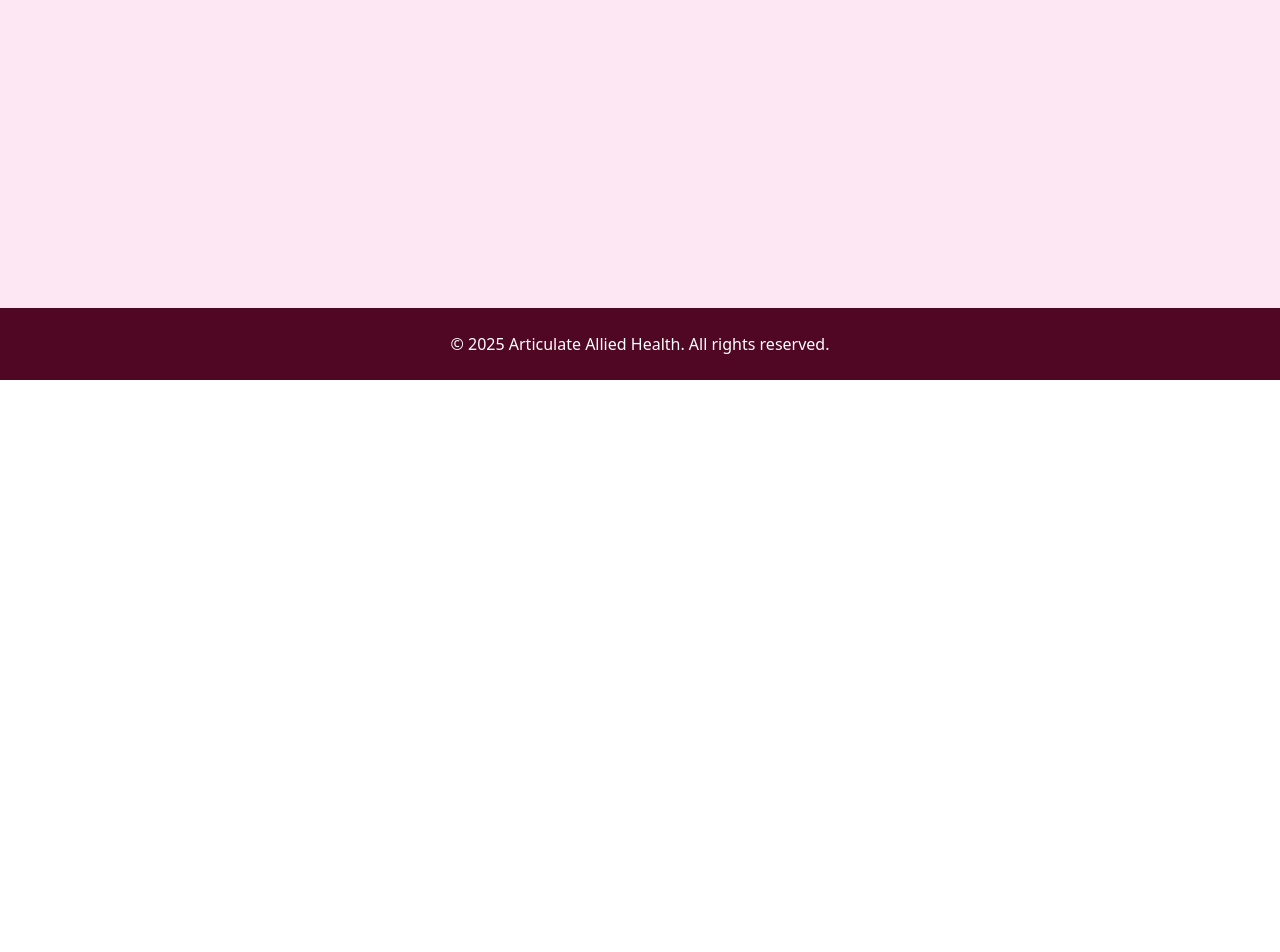
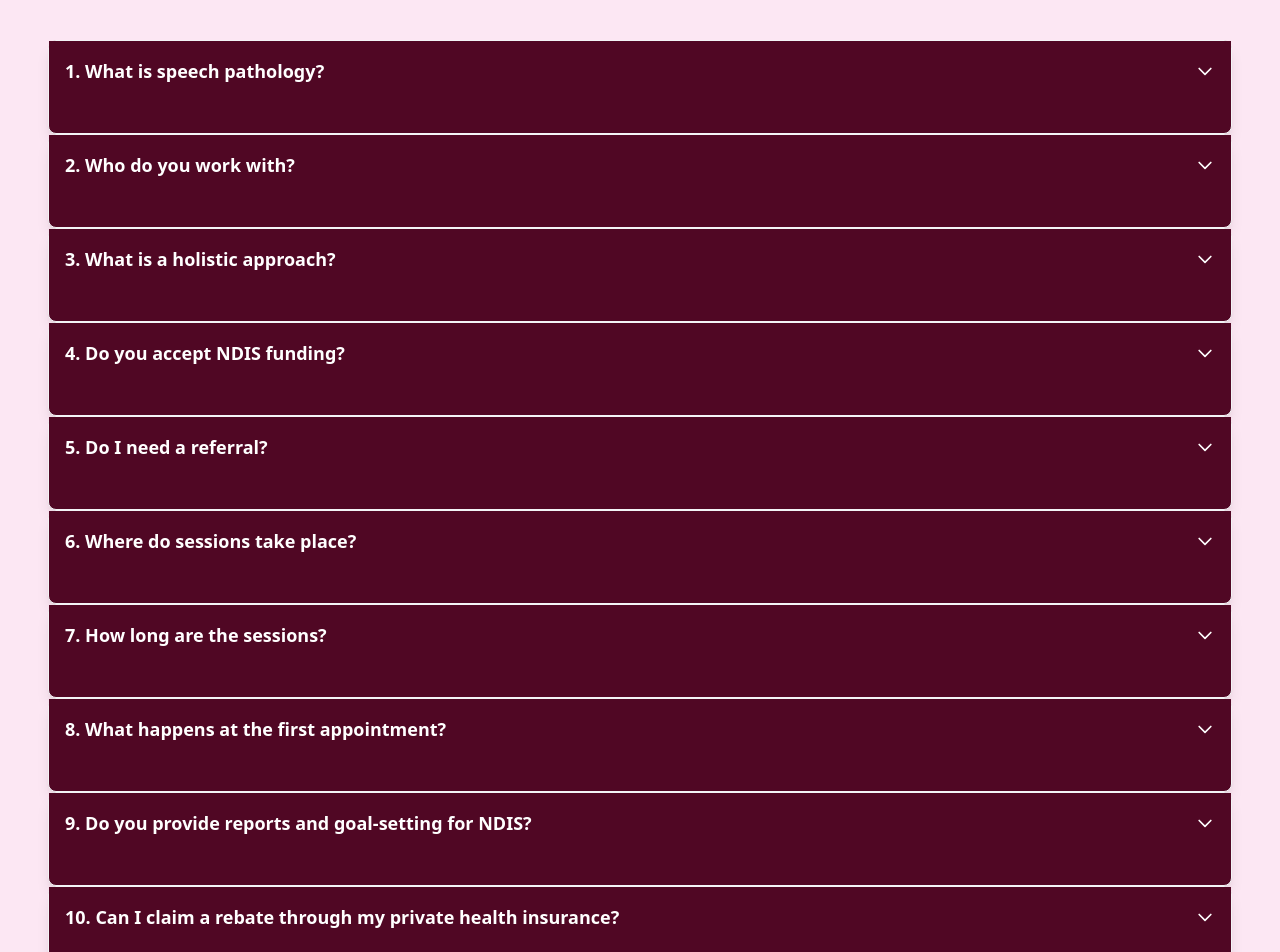
Before and after one commit to Vith101/articulate-ah, a React (Vite) app: page /faq in a window 1280 px wide. Shown: the part 420-1372 px from the top of the page. Before the commit the page ends 800 px from the top, so only its background shows below. Built offline with nearby package versions, Linux system fonts and the light colour scheme.

Commit message:
added faqs

```diff
--- a/src/App.tsx
+++ b/src/App.tsx
@@ -20,6 +20,7 @@ import FeesSection from './components/FeesSection';
 import SupervisionSection from './components/SupervisionSection';
 import PreeschoolSection from './components/PreeschoolSection';
 import PolicySection from './components/PolicySection';
+import FAQs from './components/FAQs';
 
 const App: React.FC = () => {
   return (
@@ -36,6 +37,7 @@ const App: React.FC = () => {
             <Route path="/preschoolScreeners" element={<PreeschoolSection />} />
             <Route path="/policy" element={<PolicySection />} />
             <Route path="/contact" element={<ContactSection />} />
+            <Route path="/faq" element={<FAQs />} />
             <Route path="/" element={
               <>
                 <LandingPage />
--- /dev/null
+++ b/src/components/FAQDropDown.tsx
@@ -0,0 +1,53 @@
+import React, { useState } from 'react';
+import { createRoot } from 'react-dom/client';
+
+// The main Dropdown component
+// It takes a 'question' and 'answer' as props.
+const FAQDropDown :  React.FC<{
+  question: React.ReactNode;
+  answer: React.ReactNode;
+}> = ({ question, answer }) => {
+  // Use a state hook to track whether the dropdown is open or closed.
+  const [isOpen, setIsOpen] = useState(false);
+
+  // Function to toggle the isOpen state.
+  const toggleDropdown = () => {
+    setIsOpen(!isOpen);
+  };
+
+  return (
+    <div className="bg-pink-950 text-white shadow rounded-lg shadow-lg hover:shadow-xl transition-all duration-300 hover:-translate-y-1 border border-gray-100">
+      {/* Question section - clickable to toggle the dropdown */}
+      <div
+        className="flex items-center justify-between p-4 cursor-pointer bg-pink-950 hover:bg-pink-1000 transition-colors duration-200"
+        onClick={toggleDropdown}
+      >
+        <h3 className="text-lg font-semibold text-white">{question}</h3>
+        {/* Chevron icon that rotates based on the isOpen state */}
+        <svg
+          className={`w-5 h-5 text-white transform transition-transform duration-200 ${
+            isOpen ? 'rotate-180' : ''
+          }`}
+          fill="none"
+          stroke="currentColor"
+          viewBox="0 0 24 24"
+          xmlns="http://www.w3.org/2000/svg"
+        >
+          <path strokeLinecap="round" strokeLinejoin="round" strokeWidth="2" d="M19 9l-7 7-7-7"></path>
+        </svg>
+      </div>
+
+      <div
+        className={`grid transition-all duration-300 ease-in-out ${
+          isOpen ? 'grid-rows-[1fr] opacity-100' : 'grid-rows-[0fr] opacity-0'
+        }`}
+      >
+        <div className="overflow-hidden p-4 border-gray-200">
+          <p className="text-white">{answer}</p>
+        </div>
+      </div>
+    </div>
+  );
+};
+
+export default FAQDropDown;
--- /dev/null
+++ b/src/components/FAQs.tsx
@@ -0,0 +1,63 @@
+import React from 'react';
+import { Link } from 'react-router-dom';
+import FAQDropDown from './FAQDropDown';
+
+const FAQs: React.FC = () => (
+  <section id="faq" className="py-20 bg-pink-100">
+    <div className='relative max-w-7xl mx-auto px-4 sm:px-6 lg:px-8'>
+        <h3 className="text-3xl font-semibold text-center mb-10">FAQs</h3>
+        <div className="container max-w-7xl mx-auto px-4 pb-8">
+            <FAQDropDown
+            question="1. What is speech pathology?"
+            answer="Speech pathology supports people of all ages with communication, language, speech, social skills, voice, and swallowing difficulties. We help individuals speak clearly, understand and express language, interact socially, and eat and drink safely."
+            />
+            <FAQDropDown
+            question="2. Who do you work with?"
+            answer="We work with children, adolescents, and adults. This includes support for developmental delays, autism, neurological conditions, speech sound disorders, literacy challenges, swallowing difficulties, and more."
+            />
+            <FAQDropDown
+            question="3. What is a holistic approach?"
+            answer="Our holistic approach means we look at the whole person – not just symptoms. We consider emotional well-being, sensory needs, environment, and lifestyle. Therapy may include mindfulness, play-based methods, collaboration with other professionals, and family involvement."
+            />
+            <FAQDropDown
+            question="4. Do you accept NDIS funding?"
+            answer="Yes. We welcome self-managed and plan-managed NDIS participants. Our services can be claimed under Capacity Building – Improved Daily Living. We are happy to collaborate with your support coordinator or plan manager to make the process smooth."
+            />
+            <FAQDropDown
+            question="5. Do I need a referral?"
+            answer="No referral is needed to access our services. However, some clients may be referred by a GP, paediatrician, or another health professional. We're also happy to work with any professionals already involved in your care."
+            />
+            <FAQDropDown
+            question="6. Where do sessions take place?"
+            answer="We offer flexible options, including clinic-based, telehealth, and home or school visits (location dependent). Our therapy spaces are warm, calm, and sensory-aware."
+            />
+            <FAQDropDown
+            question="7. How long are the sessions?"
+            answer="Sessions typically run for 45 minutes, with 15mins for clinical case notes. Session frequency is discussed during your initial consultation."
+            />
+            <FAQDropDown
+            question="8. What happens at the first appointment?"
+            answer="Your first session will include a detailed discussion of your goals. We’ll develop a therapy plan together and answer any questions you have. From there we will complete an assessment or begin intervention"
+            />
+            <FAQDropDown
+            question="9. Do you provide reports and goal-setting for NDIS?"
+            answer="Yes, we provide assessment reports, progress updates, and goal-setting documents to support NDIS reviews and funding applications."
+            />
+            <FAQDropDown
+            question="10. Can I claim a rebate through my private health insurance?"
+            answer="Yes. If your policy includes extras cover for speech pathology, you may be eligible for a rebate. You’ll need to pay the full invoice upfront, and then claim the rebate directly through your private health fund using the receipt we provide. We recommend checking with your insurer about your specific level of cover."
+            />
+            <FAQDropDown
+            question="11. Can I claim a Medicare rebate for speech therapy?"
+            answer="Yes, if you have a Chronic Disease Management Plan (CDMP)—also known as an EPC plan—from your GP, you may be eligible for a Medicare rebate for up to 5 allied health sessions per calendar year. You will need to pay the full fee upfront, and we will provide an invoice so you can claim the rebate through Medicare. Talk to your GP to find out if you're eligible."
+            />
+            <FAQDropDown
+            question="12. How do I book an appointment?"
+            answer={<>You can contact us via our online {<Link to="/contact" className='text-blue-300 underline'>enquiry form</Link>}, email, or call us directly. We’ll guide you through the process.</>}
+            />
+        </div>
+    </div>
+  </section>
+);
+
+export default FAQs;
--- a/src/components/Header.tsx
+++ b/src/components/Header.tsx
@@ -101,9 +101,8 @@ const Header: React.FC = () => {
             <Link to="/about" className={linkBaseClasses}>About Us</Link>
             <Link to="/services" className={linkBaseClasses}>Services</Link>
             <Link to="/fees" className={linkBaseClasses}>Fees & Rebates</Link>
-            {/* <Link to="/supervision" className={linkBaseClasses}>Supervision</Link>
-            <Link to="/preschoolScreeners" className={linkBaseClasses}>Preeschool Screeners</Link> */}
             <Link to="/policy" className={linkBaseClasses}>Policy</Link>
+            <Link to="/faq" className={linkBaseClasses}>FAQs</Link>
             <Link to="/contact" className={linkBaseClasses}>Contact</Link>
           </div>
         </nav>
@@ -128,9 +127,8 @@ const Header: React.FC = () => {
           <Link to="/about" className={mobileLinkClasses} onClick={() => setIsMobileMenuOpen(false)}>About Us</Link>
           <Link to="/services" className={mobileLinkClasses} onClick={() => setIsMobileMenuOpen(false)}>Services</Link>
           <Link to="/fees" className={mobileLinkClasses} onClick={() => setIsMobileMenuOpen(false)}>Fees & Rebates</Link>
-          {/* <Link to="/supervision"className={mobileLinkClasses} onClick={() => setIsMobileMenuOpen(false)}>Supervision</Link>
-          <Link to="/preschoolScreeners" className={mobileLinkClasses} onClick={() => setIsMobileMenuOpen(false)}>Preeschool Screeners</Link> */}
           <Link to="/policy" className={mobileLinkClasses} onClick={() => setIsMobileMenuOpen(false)}>Policy</Link>
+          <Link to="/faq" className={mobileLinkClasses} onClick={() => setIsMobileMenuOpen(false)}>FAQs</Link>
           <Link to="/contact" className={mobileLinkClasses} onClick={() => setIsMobileMenuOpen(false)}>Contact</Link>
         </nav>
       </div>
```
